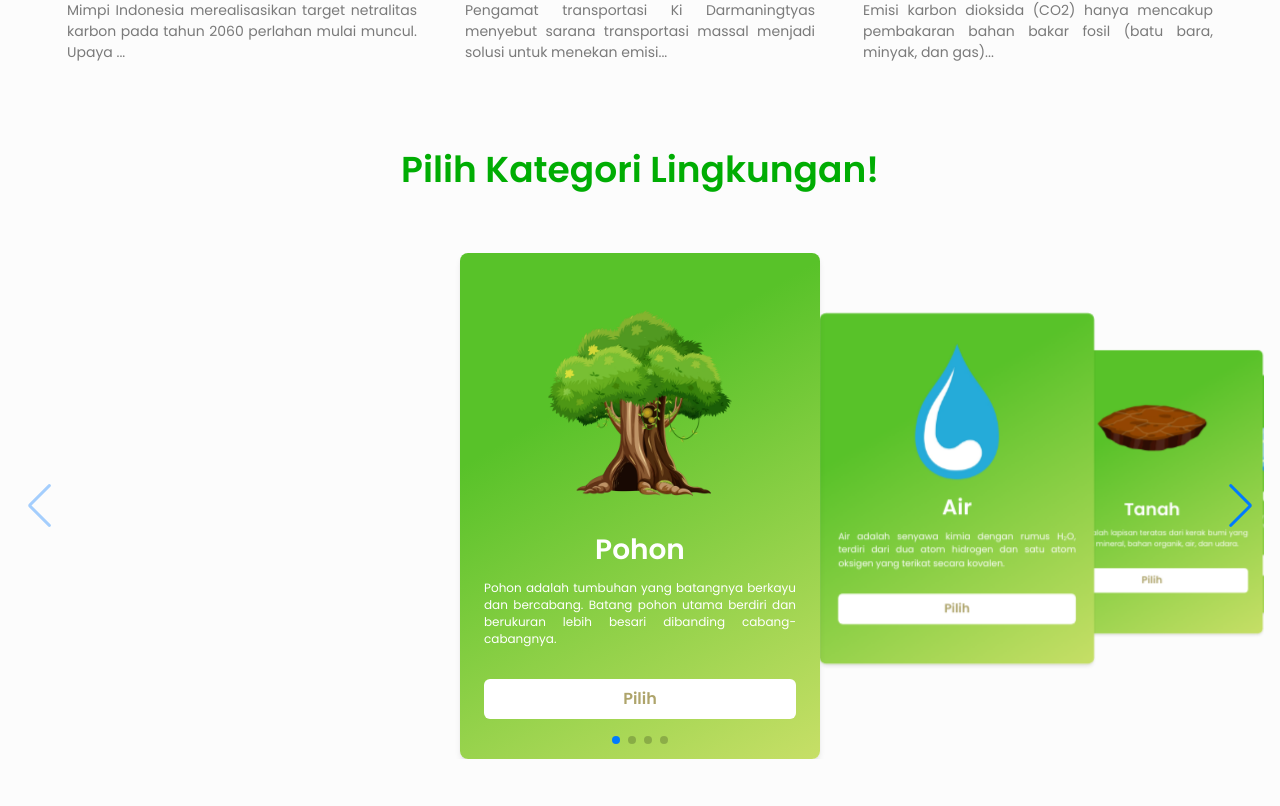
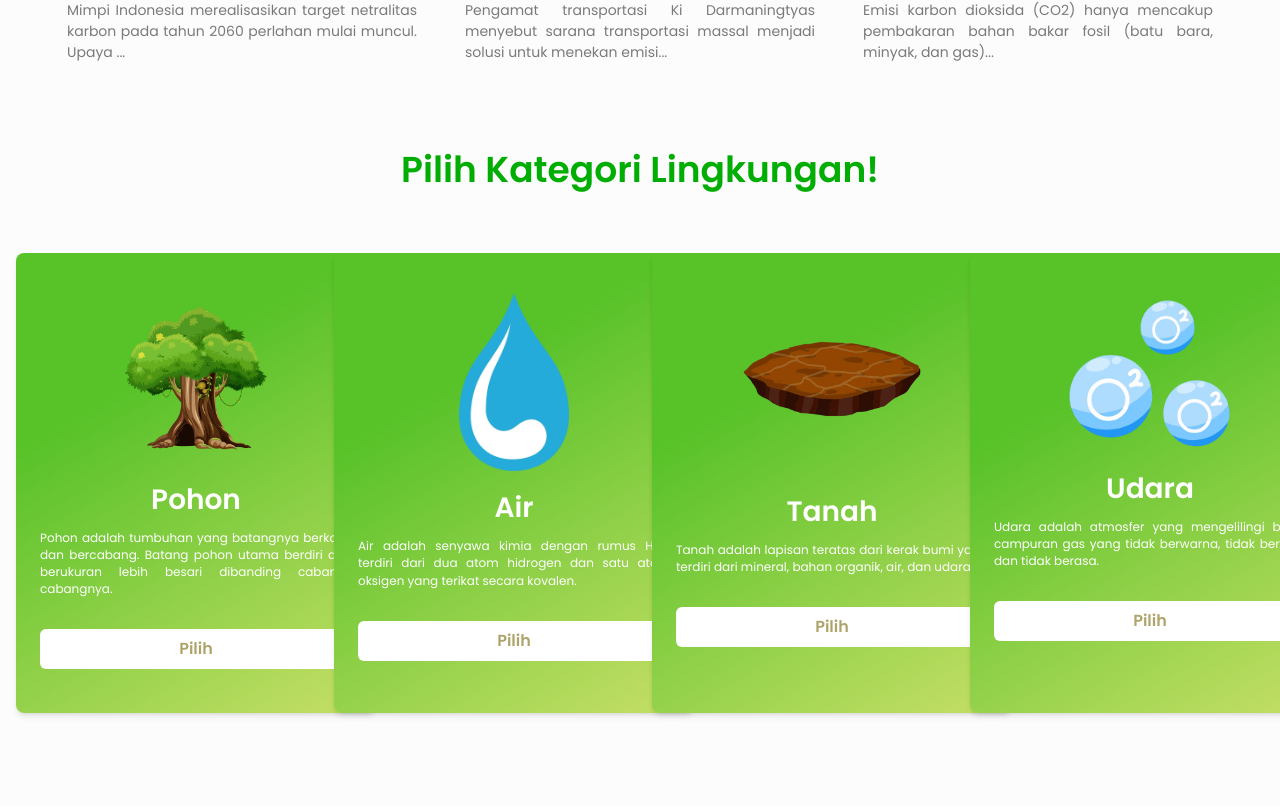
Before and after one commit to mcqeems/nazzava, a Next.js app: page / in a window 1280 px wide. Shown: the part 4194-5000 px from the top of the page. Built offline with nearby package versions, Linux system fonts and the light colour scheme.

Commit message:
make a statis gap on desktop and swipper on mobile

```diff
--- a/src/components/home/Category.tsx
+++ b/src/components/home/Category.tsx
@@ -19,7 +19,7 @@ const CategoryData = [
     title: "Pohon",
     desc: "Pohon adalah tumbuhan yang batangnya berkayu dan bercabang. Batang pohon utama berdiri dan berukuran lebih besari dibanding cabang-cabangnya.",
     link: "/pohon",
-    width: 220,
+    width: 170,
   },
   {
     id: 2,
@@ -47,7 +47,42 @@ const CategoryData = [
   },
 ];
 
+const CategoryCard = ({ item }: { item: (typeof CategoryData)[0] }) => (
+  <Link
+    href={item.link}
+    className="block bg-[linear-gradient(150deg,#58C229_30%,#C7DF67_100%)] lg:w-90 w-full min-h-115 rounded-lg px-6 py-10 text-center shadow-md mx-auto hover:shadow-lg transition-shadow"
+  >
+    <Image
+      src={item.image}
+      alt="image"
+      width={item.width}
+      height={160}
+      className="mb-4 mx-auto"
+    />
+    <h1 className="text-white text-[28px] font-semibold">{item.title}</h1>
+    <p className="text-white text-sm mt-2 text-[12px] text-justify">
+      {item.desc}
+    </p>
+    <span className="block w-full h-10 mt-8 rounded-md text-[#AEA46B] bg-white leading-10 font-semibold">
+      Pilih
+    </span>
+  </Link>
+);
+
 export default function Category() {
+  const [isMobile, setIsMobile] = React.useState(false);
+
+  React.useEffect(() => {
+    const checkMobile = () => {
+      setIsMobile(window.innerWidth < 1024);
+    };
+
+    checkMobile();
+    window.addEventListener("resize", checkMobile);
+
+    return () => window.removeEventListener("resize", checkMobile);
+  }, []);
+
   return (
     <div
       className="w-full container mx-auto px-4 font-poppins pb-26"
@@ -58,6 +93,8 @@ export default function Category() {
         Pilih Kategori Lingkungan!
       </h1>
 
+      {/* Mobile View - Swiper */}
+      {isMobile && (
         <Swiper
           modules={[Navigation, Pagination, EffectCoverflow]}
           effect="coverflow"
@@ -85,37 +122,26 @@ export default function Category() {
             768: {
               slidesPerView: 2,
             },
-          1024: {
-            slidesPerView: 3,
-          },
           }}
         >
           {CategoryData.map((item) => (
             <SwiperSlide key={item.id}>
-            <Link
-              href={item.link}
-              className="block bg-[linear-gradient(150deg,#58C229_30%,#C7DF67_100%)] lg:w-90 w-full min-h-115 rounded-lg px-6 py-10 text-center shadow-md mx-auto hover:shadow-lg transition-shadow"
-            >
-              <Image
-                src={item.image}
-                alt="image"
-                width={item.width}
-                height={160}
-                className="mb-4 mx-auto"
-              />
-              <h1 className="text-white text-[28px] font-semibold">
-                {item.title}
-              </h1>
-              <p className="text-white text-sm mt-2 text-[12px] text-justify">
-                {item.desc}
-              </p>
-              <span className="block w-full h-10 mt-8 rounded-md text-[#AEA46B] bg-white leading-10 font-semibold">
-                Pilih
-              </span>
-            </Link>
+              <CategoryCard item={item} />
             </SwiperSlide>
           ))}
         </Swiper>
+      )}
+
+      {/* Desktop View - Grid */}
+      {!isMobile && (
+        <div className="grid grid-cols-4 gap-6">
+          {CategoryData.map((item) => (
+            <div key={item.id}>
+              <CategoryCard item={item} />
+            </div>
+          ))}
+        </div>
+      )}
     </div>
   );
 }
```
Lines whose indentation alone changed are shown as unchanged.
